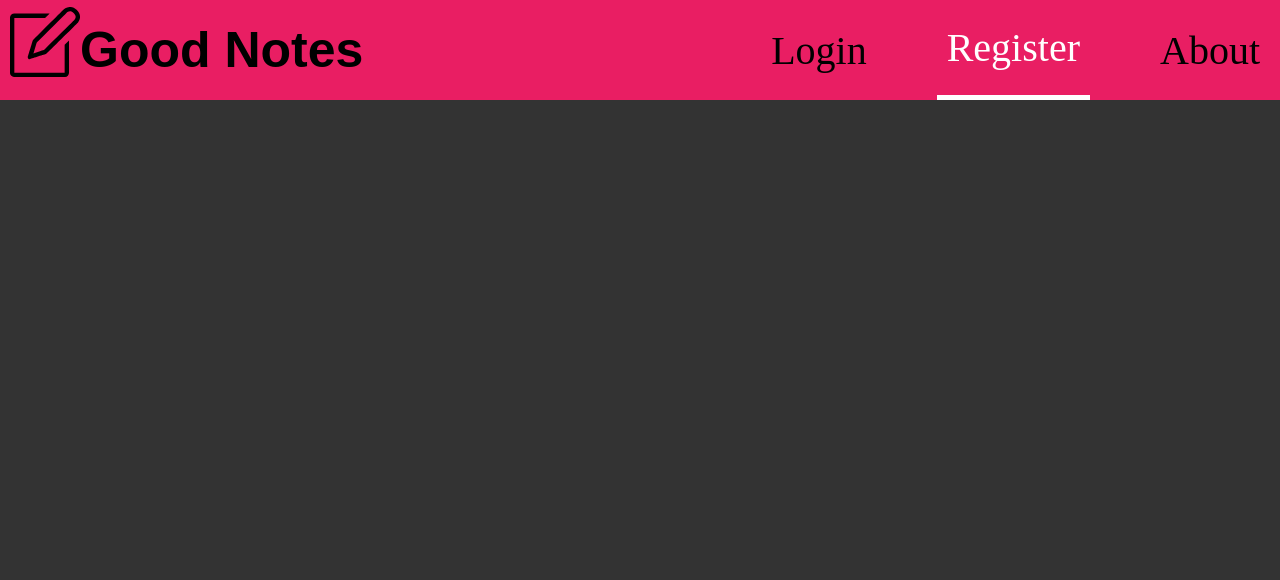
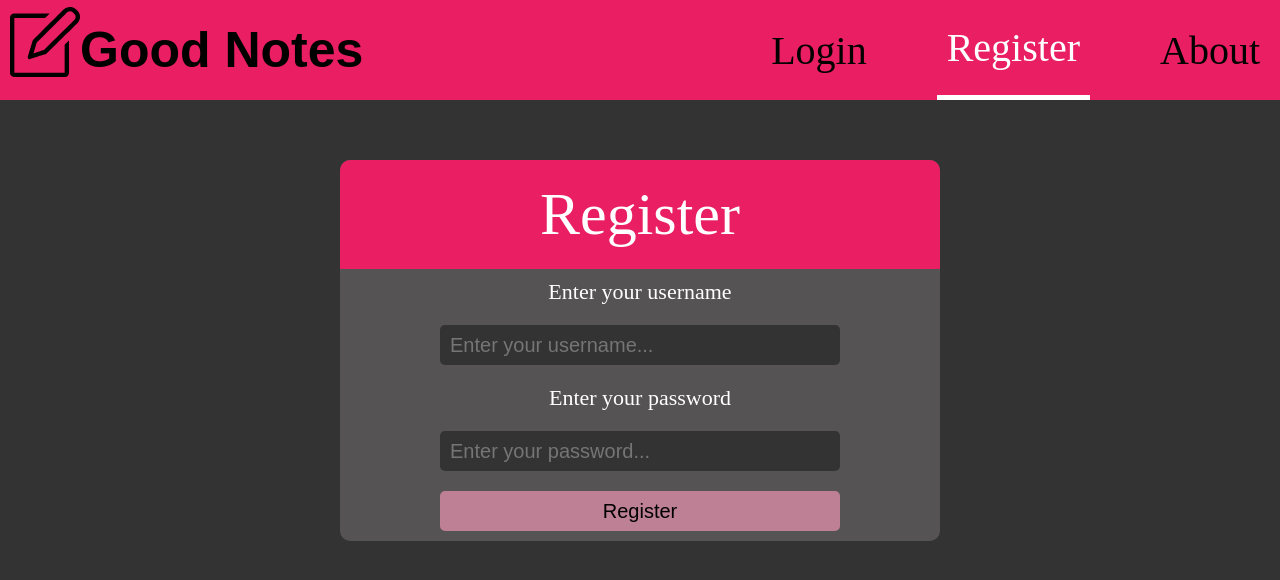
Before and after one commit to Coz1n1/good-notes-client, a React (Create React App) app: page /register in a window 1280 px wide. Shown: the top 580 px of the page. Built offline with nearby package versions, Linux system fonts and the light colour scheme.

Commit message:
register form

```diff
--- a/src/components/Register.js
+++ b/src/components/Register.js
@@ -1,10 +1,29 @@
 import React from 'react'
 import Navbar from './Navbar'
+import '../styles/register.css'
+import { useState } from 'react'
 
 export default function Register() {
+
+    const [username, setUsername] = useState('')
+    const [password, setPassword] = useState('')
+
+    const registerSubmit = () => {
+        console.log(username + ' ' + password)
+
+    }
+
     return (
         <>
             <Navbar />
+            <div className='register-form'>
+                <div className='register-form-header'>Register</div>
+                <div className='register-form-input-label'>Enter your username</div>
+                <input type='text' className='register-form-input' placeholder='Enter your username...' onChange={(e) => setUsername(e.target.value)}></input>
+                <div className='register-form-input-label'>Enter your password</div>
+                <input type='password' className='register-form-input' placeholder='Enter your password...' onChange={(e) => setPassword(e.target.value)}></input>
+                <button onClick={registerSubmit} className='register-form-submit'>Register</button>
+            </div>
         </>
     )
 }
--- /dev/null
+++ b/src/styles/register.css
@@ -0,0 +1,69 @@
+* {
+    box-sizing: border-box;
+}
+
+html {
+    font-size: 20px;
+}
+
+.register-form {
+    display: flex;
+    justify-content: center;
+    align-items: center;
+    flex-direction: column;
+    margin-top: 3rem;
+    background-color: #555353;
+    margin-left: auto;
+    margin-right: auto;
+    width: 30rem;
+    border-radius: 0.5rem;
+}
+
+.register-form-header {
+    display: flex;
+    justify-content: center;
+    align-items: center;
+    font-size: 3rem;
+    padding: 1rem;
+    width: 30rem;
+    background-color: #E91E63;
+    border-top-left-radius: 0.5rem;
+    border-top-right-radius: 0.5rem;
+    color: white;
+}
+
+.register-form-input {
+    display: flex;
+    padding: 0.5rem;
+    margin: 0.5rem;
+    width: 20rem;
+    height: 2rem;
+    font-size: 1rem;
+    background-color: #333333;
+    color: aliceblue;
+    border: none;
+    border-radius: 0.25rem;
+}
+
+.register-form-submit {
+    padding: 0.3rem;
+    width: 20rem;
+    height: 2rem;
+    font-size: 1rem;
+    background-color: #be8095;
+    margin: 0.5rem;
+    border: none;
+    border-radius: 0.25rem;
+}
+
+.register-form-submit:hover {
+    background-color: #E91E63;
+    transition: 1s;
+    color: white;
+}
+
+.register-form-input-label {
+    margin: 0.5rem;
+    font-size: 1.1rem;
+    color: white;
+}
```
